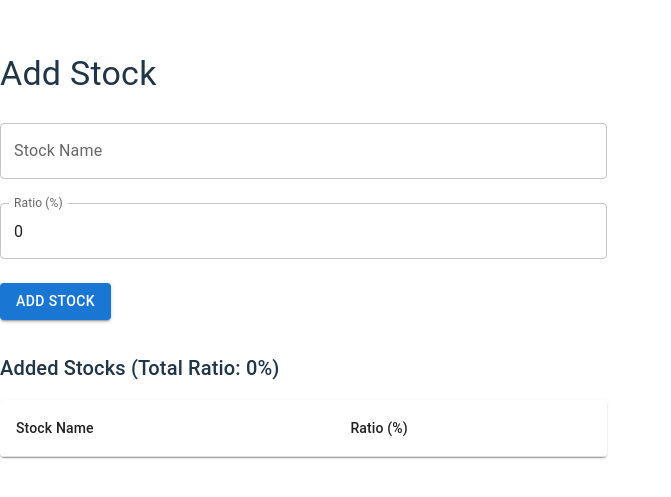
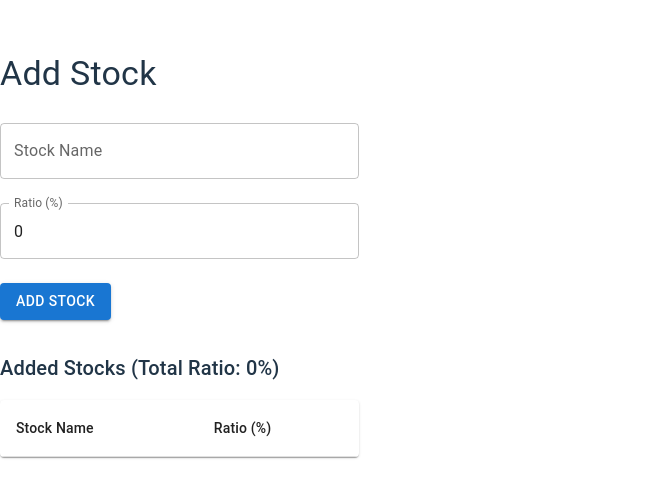
Before and after one commit to galoisz/InvestmentGuru, a React (Vite) app in the folder client-portfolio/: page /stock in a window 1280 px wide. Shown: the part 145-642 px from the top of the page, without its empty margins (0-671 px from the left). Built offline with nearby package versions, Linux system fonts and the light colour scheme.

Commit message:
add autocomplete

```diff
--- a/client-portfolio/src/trial/components/StockForm.tsx
+++ b/client-portfolio/src/trial/components/StockForm.tsx
@@ -13,6 +13,7 @@
   Paper,
   Typography,
   FormHelperText,
+  Autocomplete,
 } from "@mui/material";
 import { useFormik } from "formik";
 import * as Yup from "yup";
@@ -21,6 +22,9 @@
   name: string;
   ratio: number;
 }
+
+// Define the array of stock names for autocomplete suggestions
+const stockNames = ["Apple", "Microsoft", "Amazon", "Google", "Tesla"];
 
 const validationSchema = Yup.object({
   name: Yup.string().required("Stock name is required"),
@@ -74,15 +78,23 @@
         Add Stock
       </Typography>
       <form onSubmit={formik.handleSubmit}>
+        <Autocomplete
+          freeSolo
+          options={stockNames}
+          value={formik.values.name}
+          onChange={(event, newValue) => formik.setFieldValue("name", newValue)}
+          onInputChange={(event, newValue) => formik.setFieldValue("name", newValue)}
+          renderInput={(params) => (
             <TextField
+              {...params}
               fullWidth
               margin="normal"
               label="Stock Name"
               name="name"
-          value={formik.values.name}
-          onChange={formik.handleChange}
               error={formik.touched.name && Boolean(formik.errors.name)}
               helperText={formik.touched.name && formik.errors.name}
+            />
+          )}
         />
         <TextField
           fullWidth
```
Also changed, not shown: 1 other file (tests, documents, lock files or other folders). Lines whose indentation alone changed are shown as unchanged.
